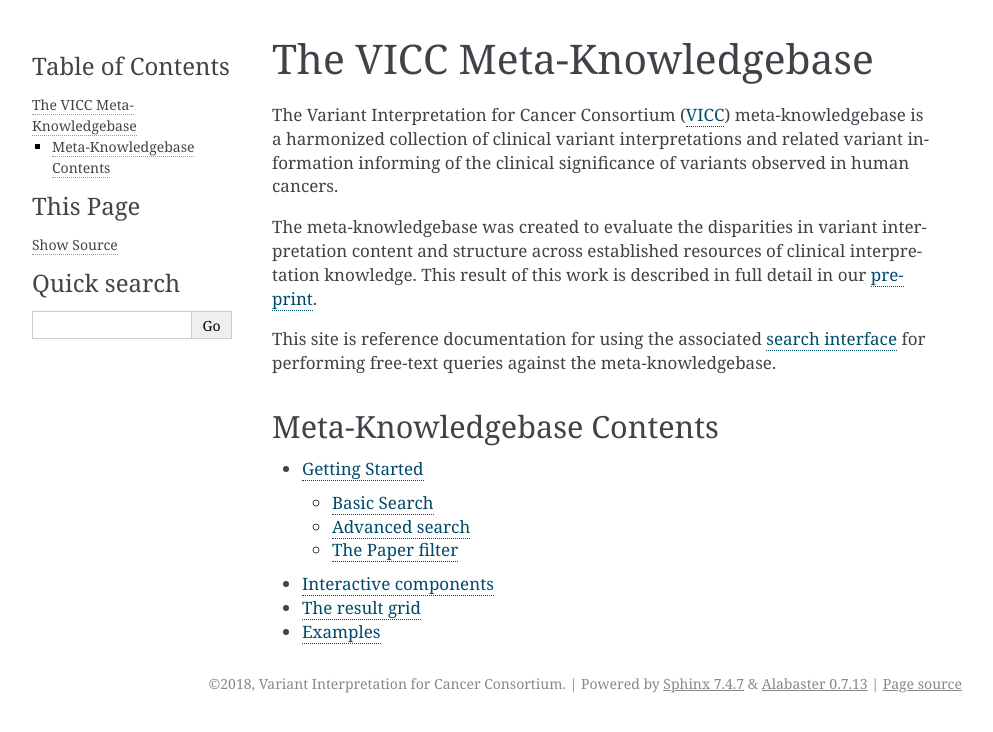
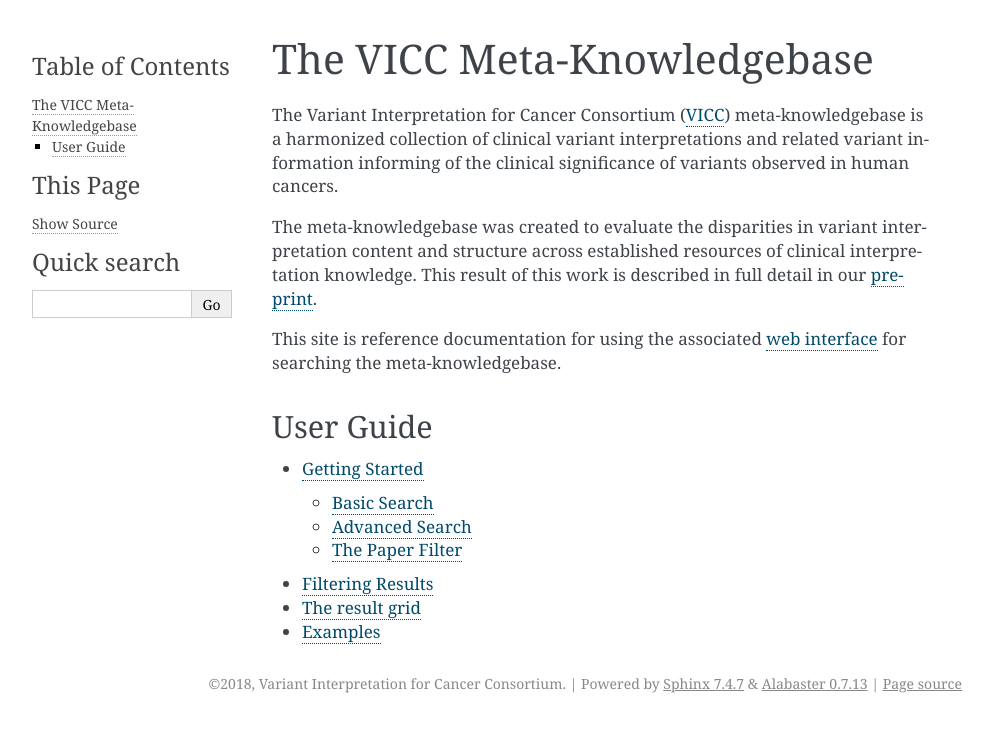
Before and after one commit to cancervariants/metakb, a Sphinx documentation site: the page built from docs/index.rst, in a window 1280 px wide. Shown: the top 732 px of the page, without its empty margins (148-1141 px from the left). Built offline with Sphinx 7.4.7, drawn with Linux system fonts in a browser that asks for light colours.

Commit message:
capitalize and reference section headers

```diff
--- a/docs/index.rst
+++ b/docs/index.rst
@@ -1,5 +1,5 @@
 The VICC Meta-Knowledgebase
-==================================
+===========================
 
 The Variant Interpretation for Cancer Consortium (`VICC`_) meta-knowledgebase is a harmonized
 collection of clinical variant interpretations and related variant information informing of
@@ -9,15 +9,15 @@
 content and structure across established resources of clinical interpretation knowledge.
 This result of this work is described in full detail in our `preprint`_.
 
-This site is reference documentation for using the associated `search interface`_ for performing
-free-text queries against the meta-knowledgebase.
+This site is reference documentation for using the associated `web interface`_ for searching
+the meta-knowledgebase.
 
 .. _`VICC`: http://cancervariants.org
 .. _`preprint`: https://www.biorxiv.org/content/10.1101/366856v2
-.. _`search interface`: https://search.cancervariants.org
+.. _`web interface`: https://search.cancervariants.org
 
-Meta-Knowledgebase Contents
----------------------------
+User Guide
+----------
 
 .. toctree::
    :maxdepth: 2
```
Also changed, not shown: docs/layout/interactive.rst (+5 -2 lines), docs/layout/search_bar.rst (+5 -2 lines).
